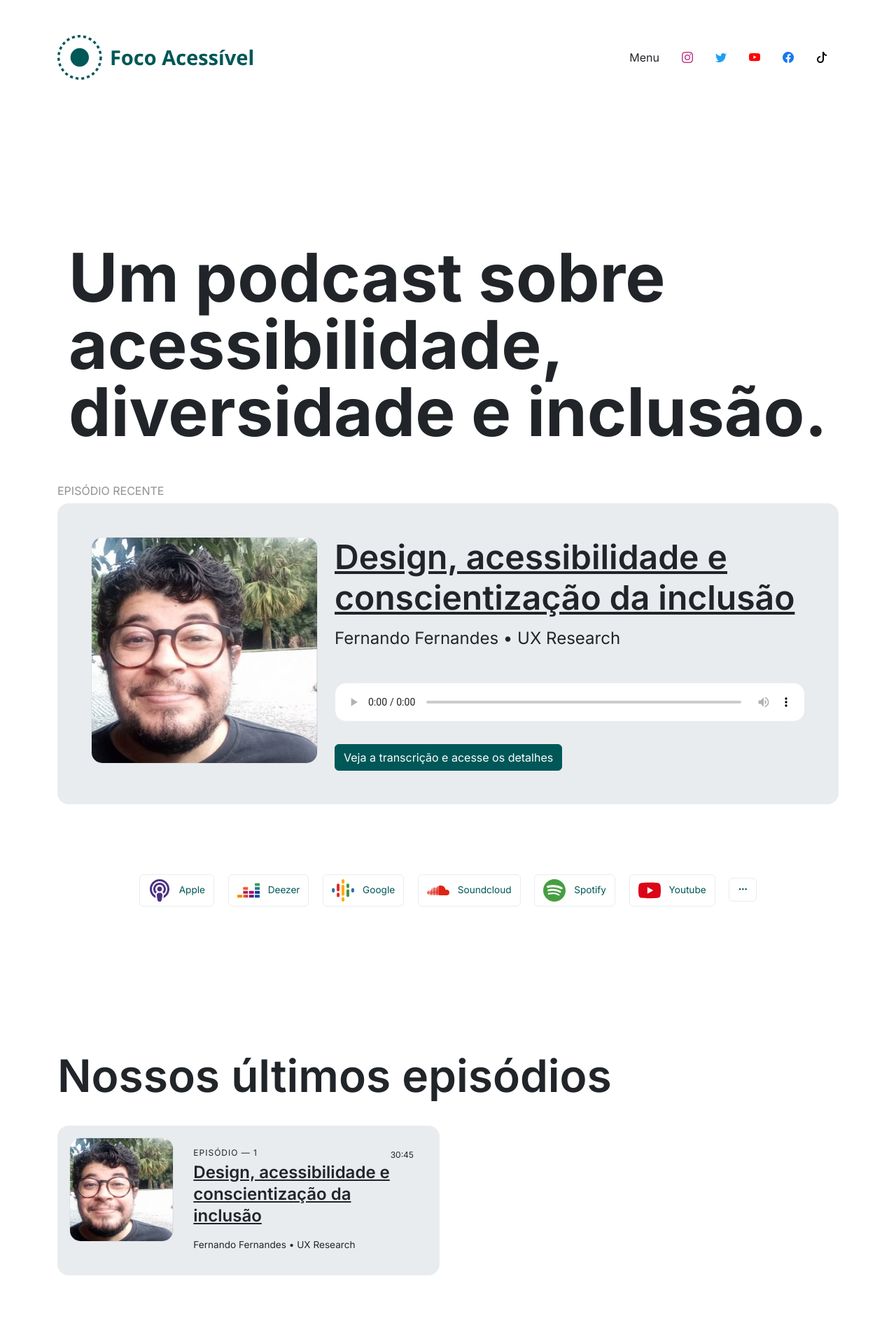
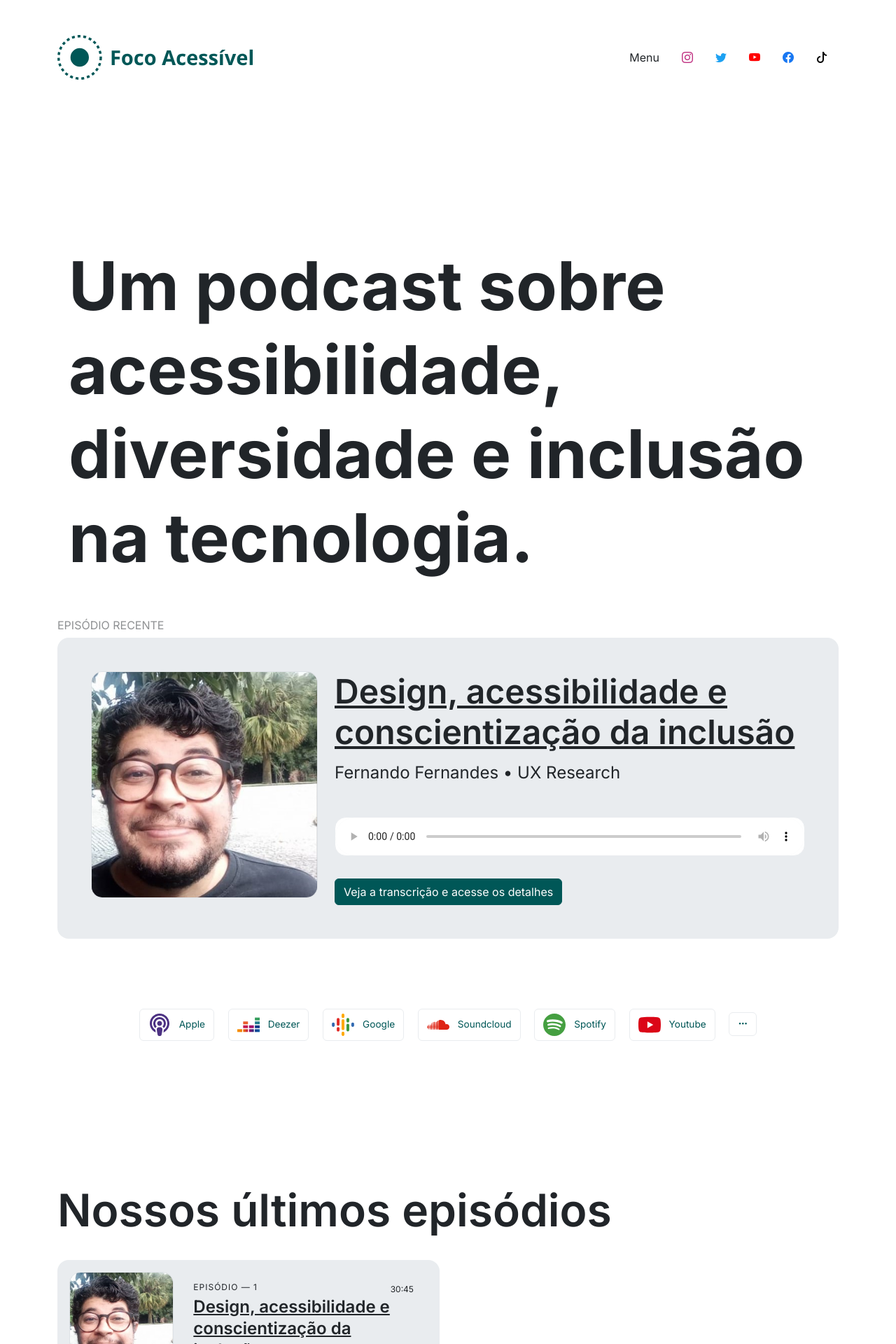
Before and after one commit to focoacessivel/focoacessivel.github.io, a Jekyll site: the page built from index.html, in a window 1280 px wide. Shown: the top 1920 px of the page at 70% size. Built offline with Jekyll 4.4.1, drawn with Linux system fonts in a browser that asks for light colours.

Commit message:
correcao de tagline

```diff
--- a/_config.yml
+++ b/_config.yml
@@ -1,6 +1,6 @@
 title: "Foco Acessível"
 description: "Foco Acessível: conversas inspiradoras e informativas sobre acessibilidade e inclusão com uso da tecnologia. Junte-se a nós!"
-tagline : Podcast com profissionais de tecnologia e acessibilidade
+tagline : Um podcast sobre acessibilidade, inclusãodiversidade e tecnologia.
 permalink: /:categories/:title
 
 
--- a/index.html
+++ b/index.html
@@ -1,11 +1,11 @@
 ---
 layout: default
 image: 'img/banner.png'
-title: Podcast sobre tecnologia, acessibilidade e inclusão
+title: Podcast sobre acessibilidade, diversidade e inclusão na tecnologia
 ---
 
 <section>
-  <h2 class="py-5 px-3 banner">Um podcast sobre <br>acessibilidade, <br>diversidade e inclusão.</h2>
+  <h2 class="py-5 px-3 banner">Um podcast sobre acessibilidade, diversidade e inclusão na tecnologia.</h2>
   <h2 class="section-subtitle text-uppercase">Episódio recente</h2>
 
   {% for post in site.posts limit:1%}
--- a/main.css
+++ b/main.css
@@ -79,11 +79,11 @@ a {
 
 .banner {
   padding-bottom: 4rem;
-  line-height: 1;
+  line-height: 1.25;
   font-weight: 700;
   font-size: 6rem;
-  hyphens: auto;
-  word-break: keep-all;
+  /* hyphens: auto; */
+  /* word-break: break-all; */
 }
 
 .banner-grade {
@@ -500,7 +500,7 @@ footer a {
   .page-title,
   .section-title,
   .banner {
-    font-size: 3rem;
+    font-size: 2.5rem;
   }
   .program-title {
     font-size: 2rem;
```
